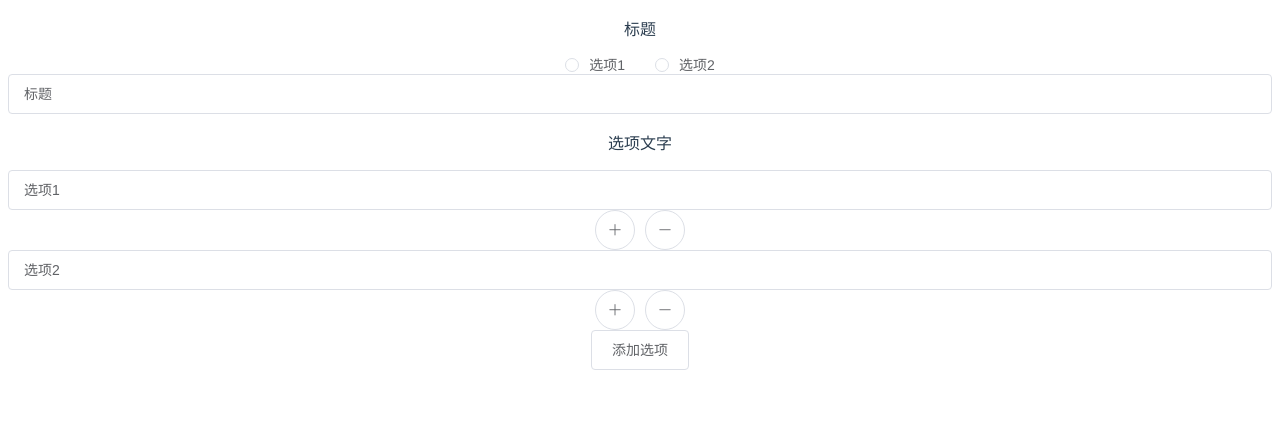
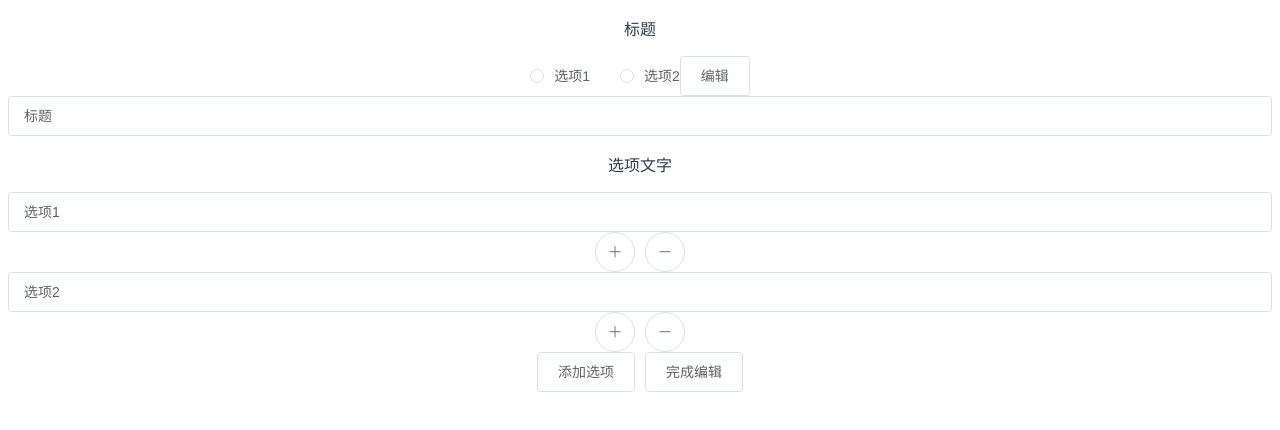
Before and after one commit to HuIsKelvin/survey-analysis-frontend, a Vue app: page /preview in a window 1280 px wide. Shown: the top 430 px of the page. Built offline with nearby package versions, Linux system fonts and the light colour scheme; what v-charts would draw is missing.

Commit message:
添加编辑和完成编辑的按钮，删去冗余的isView变量

```diff
--- a/src/components/question/MultipleChoice.vue
+++ b/src/components/question/MultipleChoice.vue
@@ -1,6 +1,6 @@
 <template>
   <div>
-    <div v-if="isView" class="view">
+    <div class="view">
       <div class="question_title view">
         <p>{{ title }}</p>
       </div>
@@ -8,6 +8,7 @@
         <el-radio-group v-model="select">
           <el-radio v-for="(choice, no) in choices" :key="no" v-bind:label="no">{{ choice }}</el-radio>
         </el-radio-group>
+        <el-button v-on:click="isEdit=true">编辑</el-button>
       </div>
     </div>
     <div v-if="isEdit" class="edit">
@@ -22,6 +23,8 @@
         <el-button v-on:click="removeChoice(no)" icon="el-icon-minus" circle></el-button>
         </div>
         <el-button v-on:click="addChoice()">添加选项</el-button>
+        <el-button v-on:click="isEdit=false">完成编辑</el-button>
+
       </div>
     </div>
   </div>
@@ -35,7 +38,6 @@ export default {
       title: "标题",
       choices: ["选项1", "选项2"],
       select: null,
-      isView: true,
       isEdit: true
     };
   },
```
